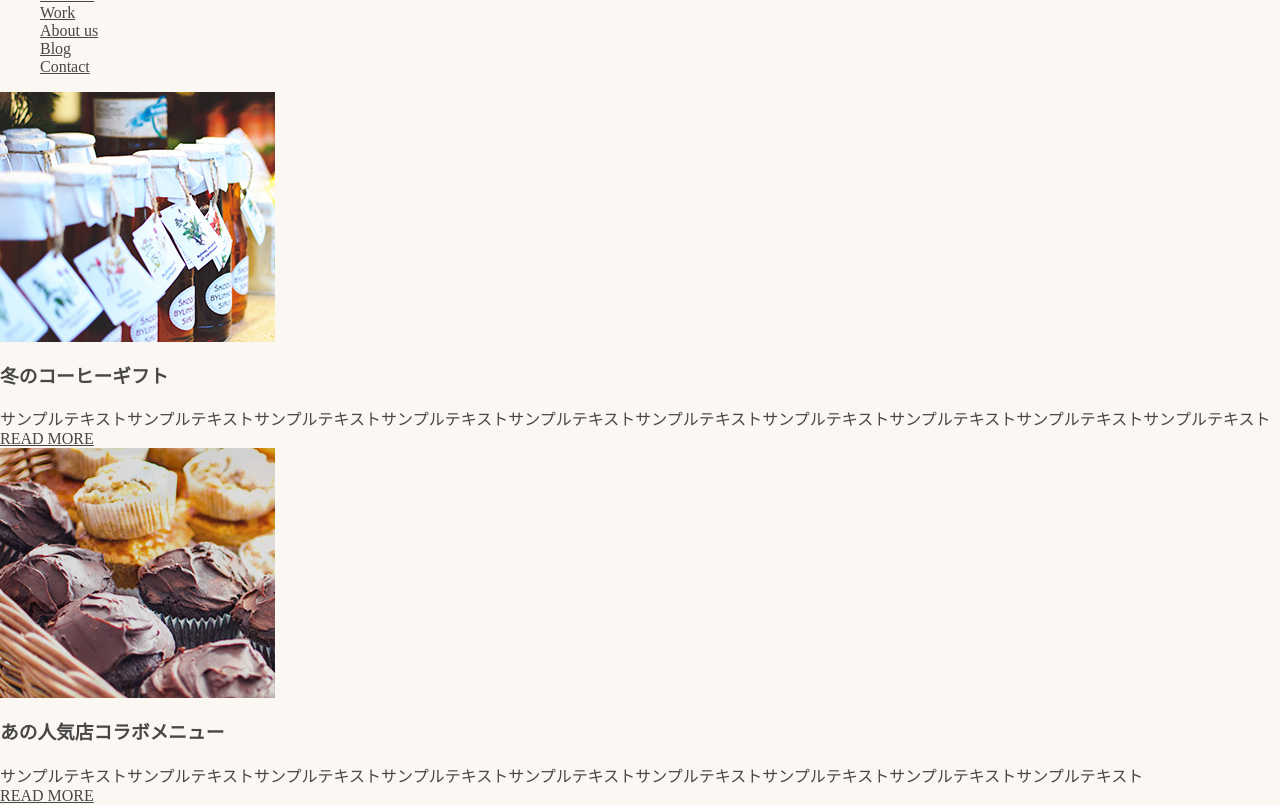
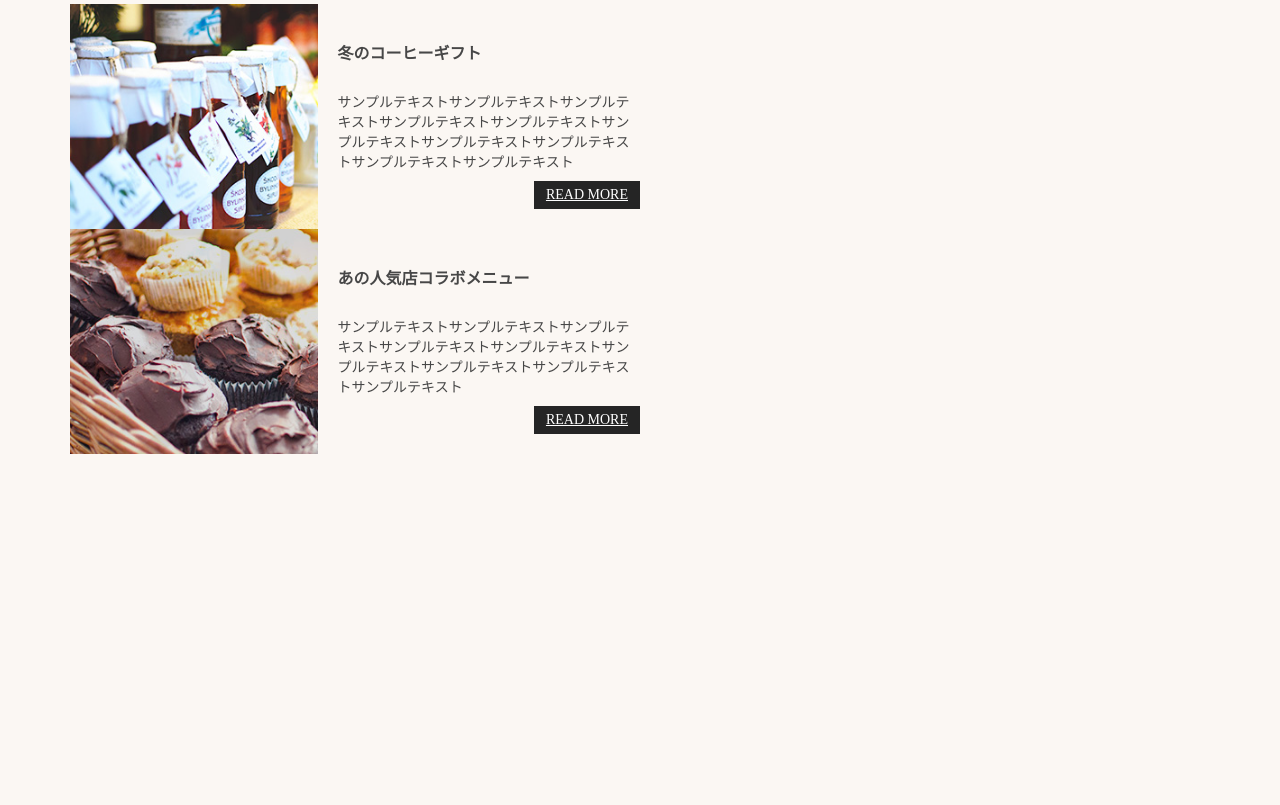
Before and after one commit to toshi-design/cssCafe, a plain HTML site: page index.html in a window 1280 px wide. Shown: the part 94-899 px from the top of the page. After the commit the page ends 800 px from the top, so only its background shows below. Drawn offline with Linux system fonts and the light colour scheme.

Commit message:
no message

```diff
--- a/index.html
+++ b/index.html
@@ -8,7 +8,7 @@
 </head>
 <body>
   <div id="wrapper">
-    <header class="Header">
+    <header class="Header l-column">
       <div class="Header__head">
         <h1 class="logo">Site Name</h1>
       </div>
@@ -22,8 +22,9 @@
         </ul>
       </nav>
     </header>
-    <section>
-    <div class="EntryPanel">
+    <section class="l-column">
+      <div class="l-low">
+    <div class="EntryPanel l-halfColumn">
       <div class="EntryPanel__sub">
         <img class="EntryPanel__thumb" src="./dist/images/top/entry1.jpg" alt="">
       </div>
@@ -33,12 +34,11 @@
         サンプルテキストサンプルテキストサンプルテキストサンプルテキストサンプルテキストサンプルテキストサンプルテキストサンプルテキストサンプルテキストサンプルテキスト
       </div>
       <div class="EntryPanel__foot">
-        <a href="">READ MORE</a>
+        <a href="" class="button">READ MORE</a>
       </div>
       </div>
     </div>
-  </div>
-      <div class="EntryPanel">
+      <div class="EntryPanel l-halfColumn">
         <div class="EntryPanel__sub">
           <img class="EntryPanel__thumb" src="./dist/images/top/entry2.jpg" alt="">
         </div>
@@ -48,9 +48,10 @@
           サンプルテキストサンプルテキストサンプルテキストサンプルテキストサンプルテキストサンプルテキストサンプルテキストサンプルテキストサンプルテキスト
         </div>
         <div class="EntryPanel__foot">
-          <a href="">READ MORE</a>
+          <a href="" class="button">READ MORE</a>
         </div>
         </div>
+      </div>
       </div>
       </section>
 
--- a/src/scss/base/_variables.scss
+++ b/src/scss/base/_variables.scss
@@ -1,3 +1,11 @@
 $color-base: #fbf7f3;
 $color-main-text: #474747;
 $color-link: #878378;
+
+$color-reverse-line: #fff;
+$color-reverse-fill: #252525;
+
+$base-content-width: 1180px;
+$space-unit: 20px;
+$sp-space-unit: 15px;
+$column-space: $space-unit*2;
--- /dev/null
+++ b/src/scss/components/common/_entryPanel.scss
@@ -0,0 +1,34 @@
+@charset "UTF-8";
+
+.EntryPanel{
+  display: flex;
+  align-items: center;
+  &__main {
+    display: flex;
+    justify-content: space-between;
+    align-self: stretch;
+    flex: 1 1 55%;
+    flex-direction: column;
+    padding: 20px 0;
+  }
+  &__sub {
+    flex:  1 1 45%;
+    margin-right: 20px;
+  }
+  &__thumb {
+    width: 100%;
+    height: auto;
+  }
+  &__head {
+    font-weight: bold;
+    font-size: 16px;
+  }
+  &__body {
+    margin-top: 10px;
+    font-size: 14px;
+  }
+  &__foot {
+    margin-top: 10px;
+    text-align: right;
+  }
+}
--- a/src/scss/components/common/_header.scss
+++ b/src/scss/components/common/_header.scss
@@ -1,19 +1,15 @@
 @charset 'utf-8';
 
-@mixin test {
-  color: inherit;
-  font-size: 12px;
+.Header {
+  display: flex;
+  justify-content: flex-start;
+  align-items: center;
+  height: 98px;
+  &__head {
+    flex: 1 1 auto;
+    text-align: center;
+  }
+  &___body {
+    flex: 3 1 auto;
+  }
 }
-
-p {
-  color: blue;
-}
-
-.includeTest1 {
-  @include test;
-}
-
-.includeTest2 {
-  @include test;
-  background: #fff;
-}
--- /dev/null
+++ b/src/scss/components/common/_menu.scss
@@ -0,0 +1,11 @@
+@charset "UTF-8";
+
+.Menu {
+  display: flex;
+  justify-content: space-around;
+  &__item {
+    display: block;
+    padding: 10px 15px;
+    text-transform: uppercase;
+  }
+}
--- /dev/null
+++ b/src/scss/components/parts/_buttons.scss
@@ -0,0 +1,10 @@
+@charset "UTF-8";
+.button {
+  display: inline-block;
+  padding: 7px 12px;
+  color: $color-reverse-line;
+  background: $color-reverse-fill;
+  font-weight: normal;
+  font-size: 14px;
+  line-height: 1;
+}
--- /dev/null
+++ b/src/scss/components/parts/_layout.scss
@@ -0,0 +1,23 @@
+@charset "UTF-8";
+
+.l-column {
+  flex: 0 1 $base-content-width;
+  max-width: $base-content-width;
+  margin: 0 auto;
+  padding: 0 $space-unit;
+}
+.l-row {
+  display: flex;
+  justify-content: space-between;
+  flex-wrap: wrap;
+  max-width: $base-content-width;
+  margin: 0 auto;
+}
+.l-halfColumn {
+  flex: 1 0 0px;
+  max-width: ($base-content-width - $column-space)/2;
+  margin-right: $column-space;
+  &:nth-child(even){
+    margin-right: 0;
+  }
+}
--- a/src/scss/main.scss
+++ b/src/scss/main.scss
@@ -1,3 +1,8 @@
 @charset 'utf-8';
 @import "./base/variables";
 @import "./base/reset";
+@import "./components/common/header";
+@import "./components/common/menu";
+@import "./components/common/entryPanel";
+@import "./components/parts/buttons";
+@import "./components/parts/layout";
```
Also changed, not shown: dist/css/main.css, dist/css/main.min.css, 1 other file.
